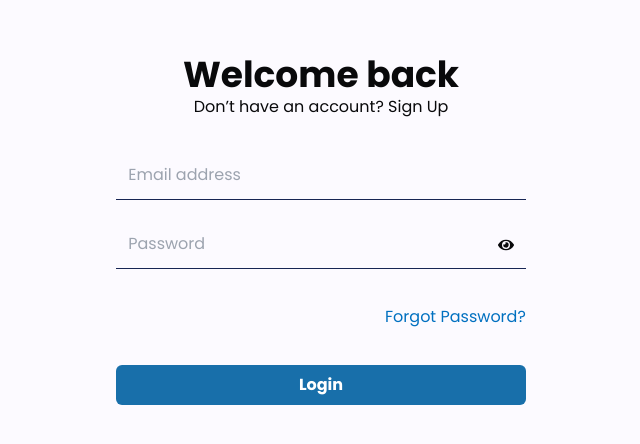
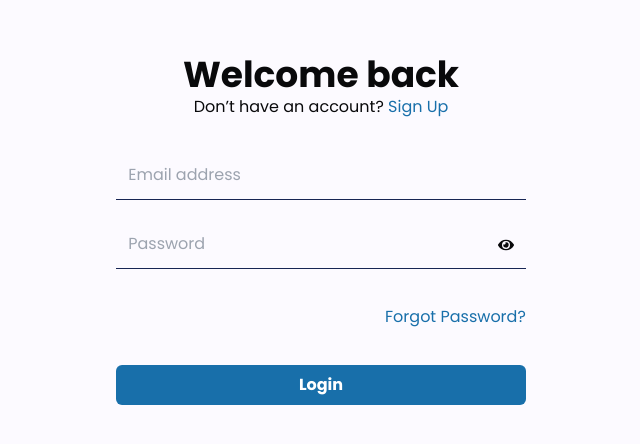
Before and after one commit to wpseemol/b2wi, a Next.js app: page /login in a window 1280 px wide. Shown: the part 186-630 px from the top of the page, without its empty margins (319-959 px from the left). Built offline with nearby package versions, Linux system fonts and the light colour scheme.

Commit message:
shand cn primary color change

```diff
--- a/src/app/(authentication)/login/_components/login-form.tsx
+++ b/src/app/(authentication)/login/_components/login-form.tsx
@@ -17,7 +17,7 @@ export default function LoginForm() {
                     type="email"
                     name="email"
                     autoComplete="username"
-                    className="!bg-transparent !ring-0 !shadow-none border-0 outline-0 border-b border-blue-950 border-black-normal py-3 pl-3 focus:border-[#0070c0] transition-all"
+                    className="!bg-transparent !ring-0 !shadow-none border-0 outline-0 border-b border-blue-950 border-black-normal py-3 pl-3 focus:border-primary transition-all"
                     placeholder="Email address"
                 />
 
@@ -25,7 +25,7 @@ export default function LoginForm() {
                 <div className="text-right my-4">
                     <Link
                         href={'/#'}
-                        className="text-[#0070c0] transition-colors hover:text-primary-500-dark"
+                        className="text-primary transition-colors hover:text-primary-500-dark"
                     >
                         Forgot Password?
                     </Link>
--- a/src/app/(authentication)/login/_components/login-page-header.tsx
+++ b/src/app/(authentication)/login/_components/login-page-header.tsx
@@ -9,7 +9,7 @@ export default function LoginPageHeader() {
             <div className="mb-8">
                 Don’t have an account?{' '}
                 <Link
-                    className="text-primaryColor transition-colors hover:text-primary-500-dark"
+                    className="text-primary transition-colors hover:text-primary-500-dark"
                     href={'/signup'}
                 >
                     Sign Up
--- a/src/app/(authentication)/login/_components/password-filed.tsx
+++ b/src/app/(authentication)/login/_components/password-filed.tsx
@@ -12,7 +12,7 @@ export default function PasswordFiled() {
                 type={showPass ? 'text' : 'password'}
                 name="password"
                 autoComplete="current-password"
-                className="w-full !ring-0 !shadow-none !bg-transparent border-0 outline-0 border-b border-blue-950 py-3 focus:border-[#0070c0]  transition-all pl-3"
+                className="w-full !ring-0 !shadow-none !bg-transparent border-0 outline-0 border-b border-blue-950 py-3 focus:border-primary  transition-all pl-3"
                 placeholder="Password"
             />
             {showPass ? (
```
